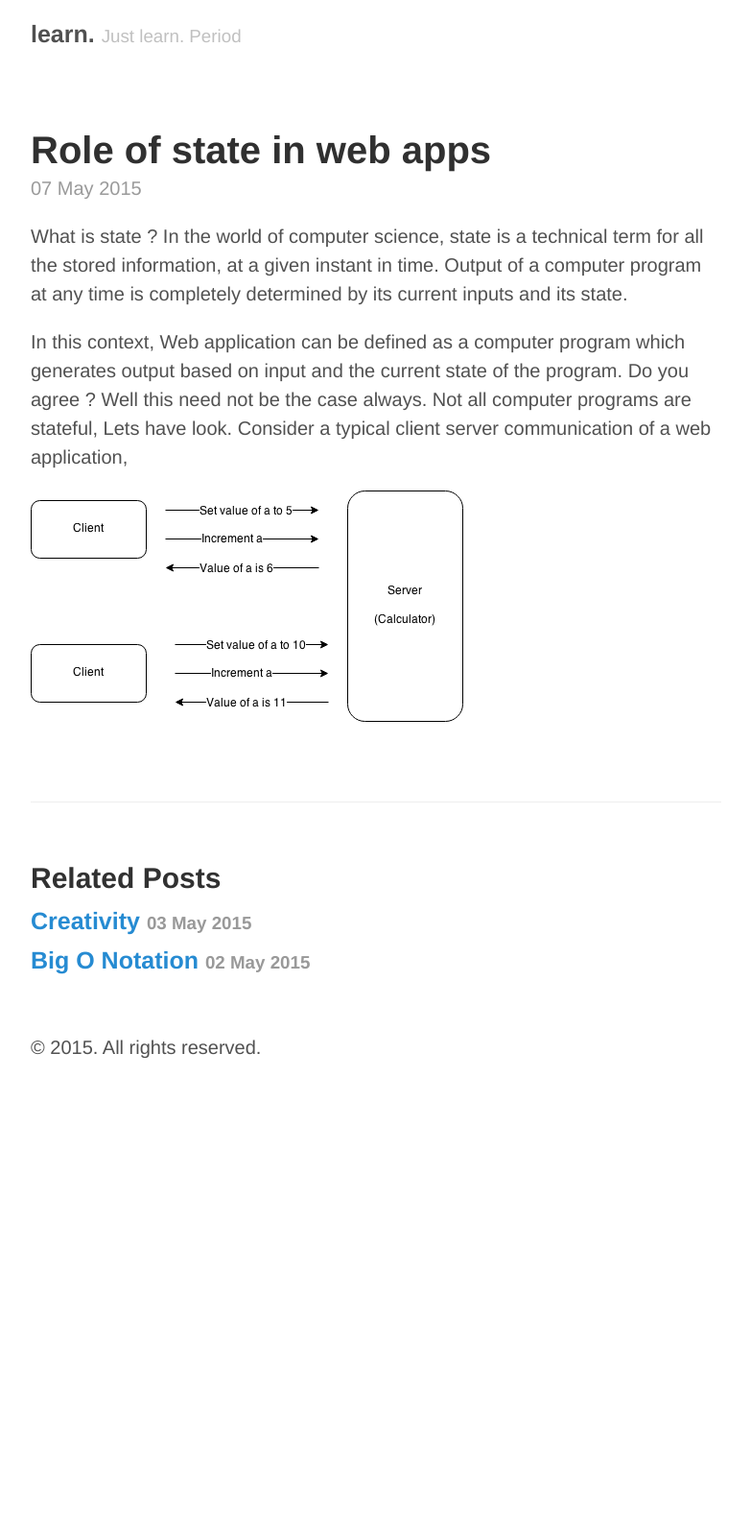
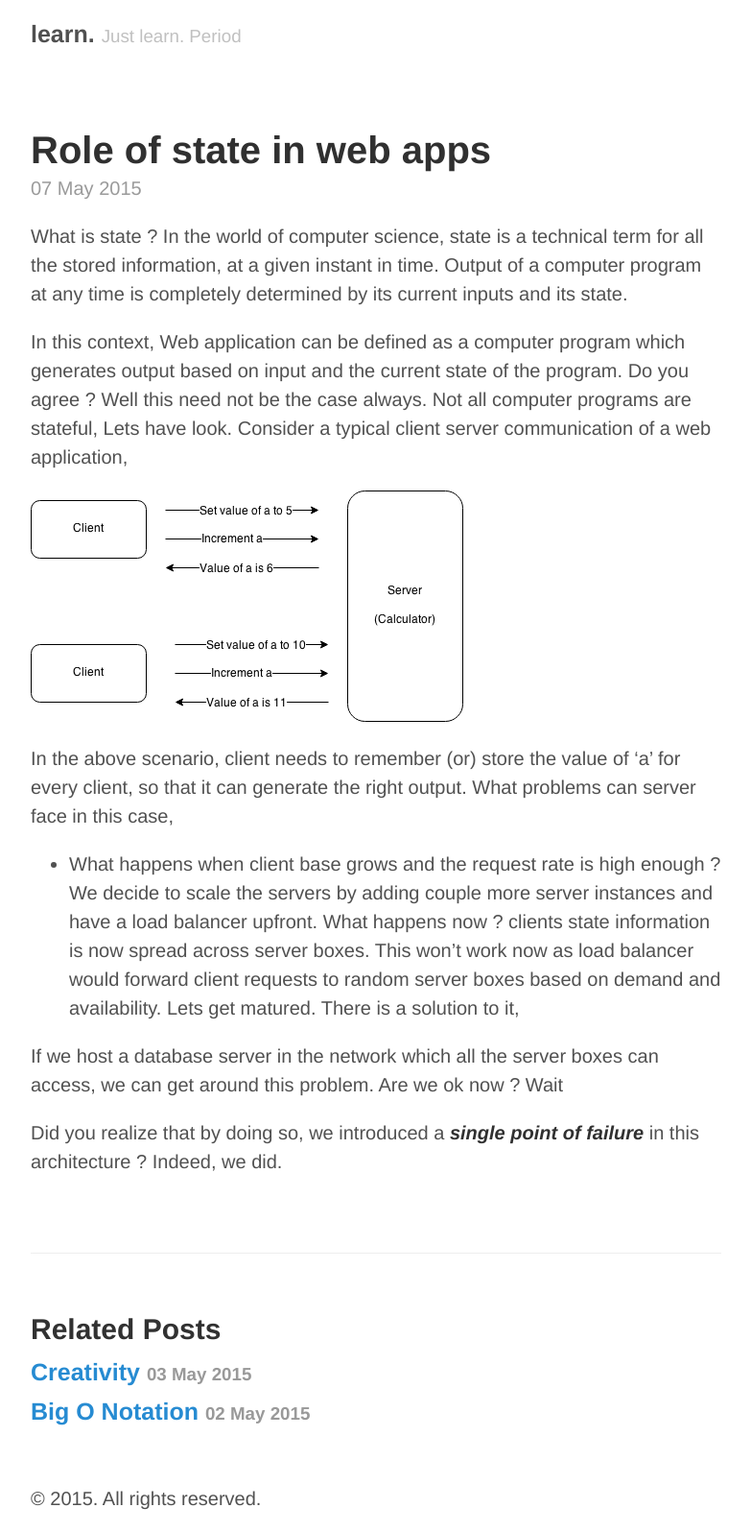
Before and after one commit to lakshma/lakshma.github.io, a Jekyll site: the page built from _posts/2015-05-07-about-state-in-web-app.md, in a window 1280 px wide. Shown: the whole page at 96% size, without its empty margins (248-1031 px from the left). Built offline with Jekyll 4.4.1, drawn with Linux system fonts in a browser that asks for light colours; Markdown is read by kramdown in place of the engine named in the settings; before the commit the page ends 1126 px from its top, so only the background shows below that.

Commit message:
no message

```diff
--- a/_posts/2015-05-07-about-state-in-web-app.md
+++ b/_posts/2015-05-07-about-state-in-web-app.md
@@ -10,3 +10,14 @@ In this context, Web application can be defined as a computer program which gene
 need not be the case always. Not all computer programs are stateful, Lets have look. Consider a typical client server communication of a web application,
 
 ![a stateful client server communication]({{ site.url }}/img/stateful.png)
+
+In the above scenario, client needs to remember (or) store the value of 'a' for every client, so that it can generate the right output. What problems can server face in this
+case,
+
+* What happens when client base grows and the request rate is high enough ? We decide to scale the servers by adding couple more server instances and have a load balancer
+upfront. What happens now ? clients state information is now spread across server boxes. This won't work now as load balancer would forward client requests to random server
+ boxes based on demand and availability. Lets get matured. There is a solution to it,
+
+If we host a database server in the network which all the server boxes can access, we can get around this problem. Are we ok now ? Wait
+
+Did you realize that by doing so, we introduced a **_single point of failure_** in this architecture ? Indeed, we did.
```
